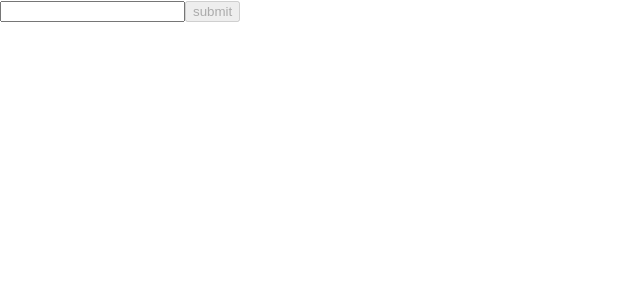
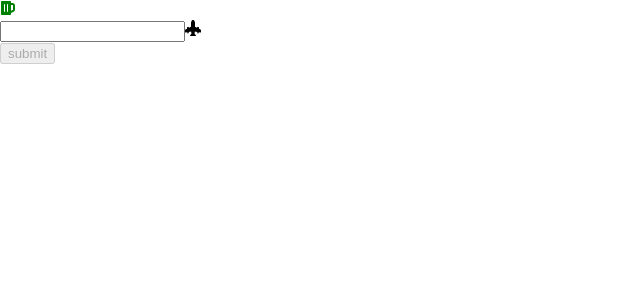
Before and after one commit to Alikooshesh/react-124-first-project, a React (Create React App) app: page / in a window 1280 px wide. Shown: the top 300 px of the page, without its empty margins (0-640 px from the left). Built offline with nearby package versions, Linux system fonts and the light colour scheme.

Commit message:
feat(app): add some icons

```diff
--- a/package.json
+++ b/package.json
@@ -8,6 +8,7 @@
     "@testing-library/user-event": "^13.2.1",
     "react": "^19.0.0",
     "react-dom": "^19.0.0",
+    "react-icons": "^5.4.0",
     "react-scripts": "5.0.1",
     "web-vitals": "^2.1.0"
   },
--- a/src/App.js
+++ b/src/App.js
@@ -1,5 +1,7 @@
 import {useEffect, useState} from 'react'
 import './App.css';
+import { FaBeer } from "react-icons/fa";
+import { BsAirplaneEnginesFill } from "react-icons/bs";
 
 const EMAIL_REGEX = /(?:[a-z0-9!#$%&'*+/=?^_`{|}~-]+(?:\.[a-z0-9!#$%&'*+/=?^_`{|}~-]+)*|"(?:[\x01-\x08\x0b\x0c\x0e-\x1f\x21\x23-\x5b\x5d-\x7f]|\\[\x01-\x09\x0b\x0c\x0e-\x7f])*")@(?:(?:[a-z0-9](?:[a-z0-9-]*[a-z0-9])?\.)+[a-z0-9](?:[a-z0-9-]*[a-z0-9])?|\[(?:(?:25[0-5]|2[0-4][0-9]|[01]?[0-9][0-9]?)\.){3}(?:25[0-5]|2[0-4][0-9]|[01]?[0-9][0-9]?|[a-z0-9-]*[a-z0-9]:(?:[\x01-\x08\x0b\x0c\x0e-\x1f\x21-\x5a\x53-\x7f]|\\[\x01-\x09\x0b\x0c\x0e-\x7f])+)\])/
 
@@ -17,7 +19,13 @@ function App() {
 
   return (
     <div>
+      <FaBeer color='green'/>
+
+
+      <div>
       <input value={email} onChange={(e)=> setEmail(e.target.value)}/>
+      <BsAirplaneEnginesFill/>
+      </div>
       <button disabled={err} onClick={()=> alert("it submitted")}>submit</button>
     </div>
   );
```
Also changed, not shown: 1 other file (tests, documents, lock files or other folders).
